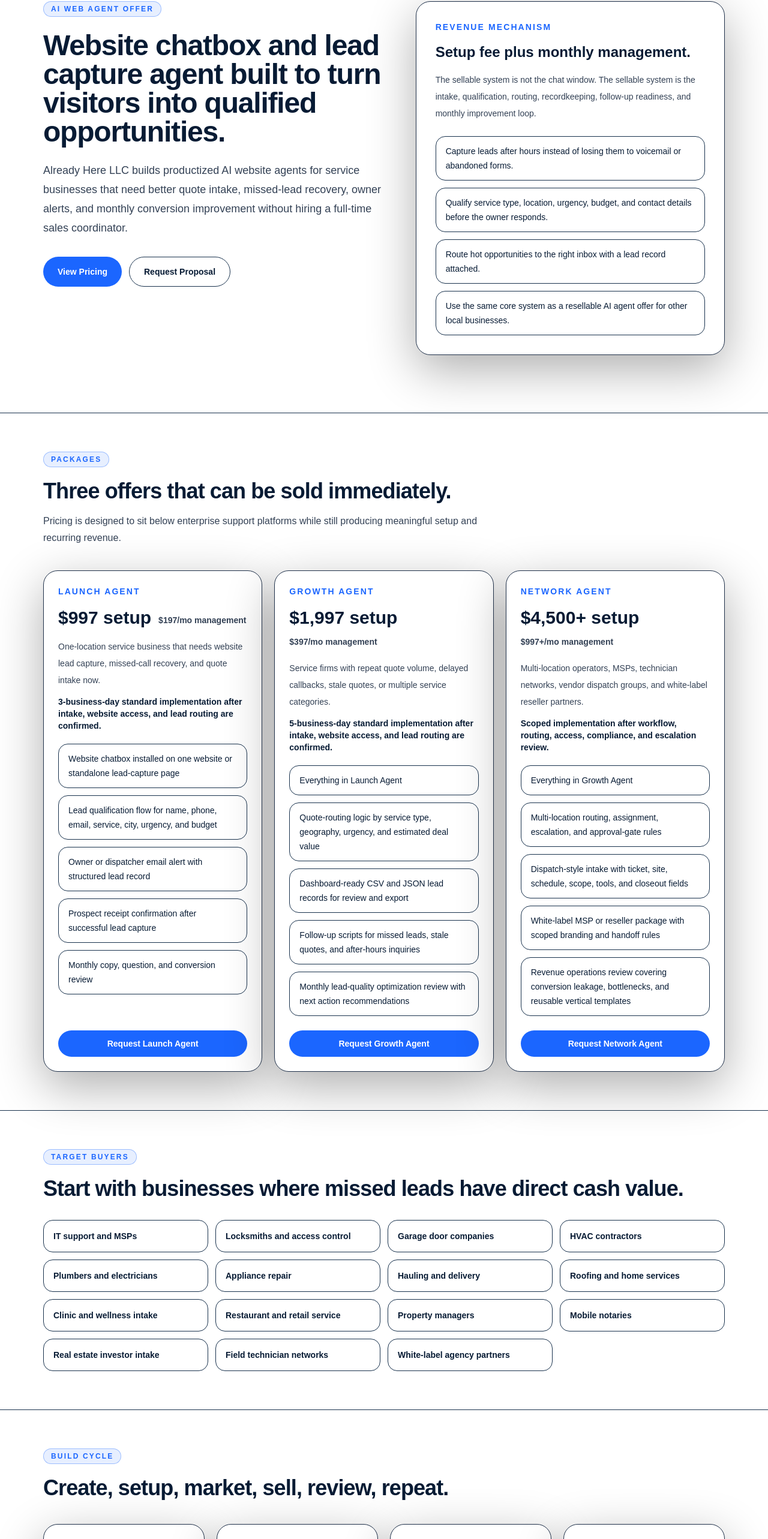
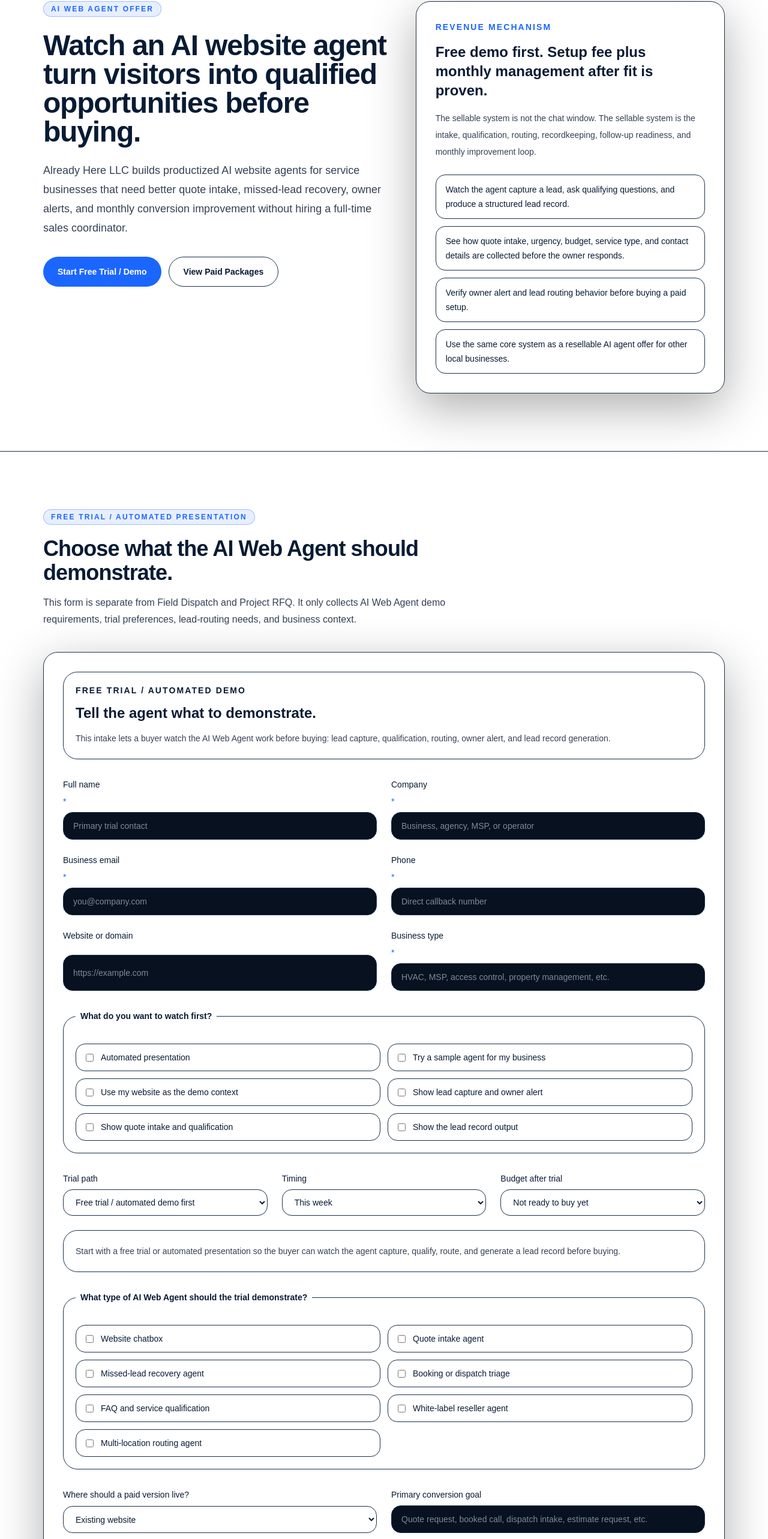
Before and after one commit to quantam101/already-here-llc, a Next.js app: page /ai-agent in a window 1280 px wide. Shown: the part 207-2773 px from the top of the page at 60% size. Built offline with nearby package versions, Linux system fonts and the light colour scheme; no server answers.

Commit message:
Embed free trial AI agent intake on AI agent page

```diff
--- a/app/ai-agent/page.tsx
+++ b/app/ai-agent/page.tsx
@@ -1,16 +1,17 @@
 import type { Metadata } from 'next';
 import Link from 'next/link';
+import { AiAgentLeadForm } from '@/components/AiAgentLeadForm';
 import { aiAgentIndustries, aiAgentPackages } from '@/lib/ai-agent-products';
 
 export const metadata: Metadata = {
   title: 'AI Website Chatbox and Lead Capture Agent Setup',
   description:
-    'Already Here LLC builds AI website chatboxes, lead capture agents, quote intake flows, and owner alert systems for service businesses that need more qualified opportunities.',
+    'Already Here LLC builds AI website chatboxes, lead capture agents, quote intake flows, owner alert systems, and free trial demos for service businesses that need more qualified opportunities.',
   alternates: { canonical: 'https://www.alreadyherellc.com/ai-agent' },
   openGraph: {
     title: 'AI Website Chatbox and Lead Capture Agent Setup | Already Here LLC',
     description:
-      'Productized AI website chatbox setup with lead qualification, quote intake, owner alerts, and monthly optimization.',
+      'AI website chatbox setup with lead qualification, quote intake, owner alerts, free trial demo intake, and monthly optimization.',
     url: 'https://www.alreadyherellc.com/ai-agent',
     siteName: 'Already Here LLC',
     type: 'website'
@@ -18,17 +19,17 @@ export const metadata: Metadata = {
 };
 
 const outcomes = [
-  'Capture leads after hours instead of losing them to voicemail or abandoned forms.',
-  'Qualify service type, location, urgency, budget, and contact details before the owner responds.',
-  'Route hot opportunities to the right inbox with a lead record attached.',
+  'Watch the agent capture a lead, ask qualifying questions, and produce a structured lead record.',
+  'See how quote intake, urgency, budget, service type, and contact details are collected before the owner responds.',
+  'Verify owner alert and lead routing behavior before buying a paid setup.',
   'Use the same core system as a resellable AI agent offer for other local businesses.'
 ];
 
 const workflow = [
-  { title: 'Intake', body: 'Collect business type, services, lead routing, offer details, operating area, and required approval rules.' },
-  { title: 'Build', body: 'Deploy the chatbox, lead capture flow, scoring logic, receipt confirmation, and owner alert path.' },
-  { title: 'Launch', body: 'Install the widget or page route, run smoke tests, and verify the lead record reaches the business owner.' },
-  { title: 'Optimize', body: 'Review lead quality, missed opportunities, objections, and conversion leakage each month.' }
+  { title: 'Demo intake', body: 'Collect business type, website, desired agent behavior, trial path, routing needs, and required demo questions.' },
+  { title: 'Presentation', body: 'Show how the agent captures visitors, qualifies the request, creates a lead record, and routes the opportunity.' },
+  { title: 'Trial review', body: 'Review the lead record, owner alert, buyer experience, and conversion path before committing to paid setup.' },
+  { title: 'Launch', body: 'Install the page, widget, or intake route after access, approvals, routing, and monthly management terms are confirmed.' }
 ];
 
 const faqs = [
@@ -46,7 +47,7 @@ const faqs = [
   },
   {
     question: 'What is the fastest path to revenue?',
-    answer: 'Start with Launch Agent for one business vertical, prove lead capture, then sell Growth Agent for routing, follow-up, and monthly optimization.'
+    answer: 'Start with the free demo, prove lead capture, then sell Launch Agent or Growth Agent with monthly optimization.'
   }
 ];
 
@@ -58,25 +59,25 @@ export default function AiAgentPage() {
           <div>
             <span className="eyebrow proof-label">AI Web Agent Offer</span>
             <h1 className="mt-6 max-w-4xl text-4xl font-semibold tracking-tight text-navy sm:text-5xl">
-              Website chatbox and lead capture agent built to turn visitors into qualified opportunities.
+              Watch an AI website agent turn visitors into qualified opportunities before buying.
             </h1>
             <p className="mt-6 max-w-3xl text-lg leading-8 text-slate-600">
               Already Here LLC builds productized AI website agents for service businesses that need better quote intake,
               missed-lead recovery, owner alerts, and monthly conversion improvement without hiring a full-time sales coordinator.
             </p>
             <div className="mt-8 flex flex-col gap-3 sm:flex-row">
-              <a href="#pricing" className="link-ring inline-flex items-center justify-center rounded-full bg-action px-6 py-3.5 text-sm font-semibold text-white transition hover:bg-navy">
-                View Pricing
+              <a href="#free-trial" className="link-ring inline-flex items-center justify-center rounded-full bg-action px-6 py-3.5 text-sm font-semibold text-white transition hover:bg-navy">
+                Start Free Trial / Demo
               </a>
-              <a href="#request" className="link-ring inline-flex items-center justify-center rounded-full border border-borderBrand px-6 py-3.5 text-sm font-semibold text-slate-700 transition hover:border-action hover:text-action">
-                Request Proposal
+              <a href="#pricing" className="link-ring inline-flex items-center justify-center rounded-full border border-borderBrand px-6 py-3.5 text-sm font-semibold text-slate-700 transition hover:border-action hover:text-action">
+                View Paid Packages
               </a>
             </div>
           </div>
 
           <div className="card p-8" data-proof-surface>
             <p className="grid-label proof-label">Revenue mechanism</p>
-            <h2 className="mt-4 text-2xl font-semibold text-navy">Setup fee plus monthly management.</h2>
+            <h2 className="mt-4 text-2xl font-semibold text-navy">Free demo first. Setup fee plus monthly management after fit is proven.</h2>
             <p className="mt-4 text-sm leading-7 text-slate-600">
               The sellable system is not the chat window. The sellable system is the intake, qualification, routing,
               recordkeeping, follow-up readiness, and monthly improvement loop.
@@ -92,9 +93,21 @@ export default function AiAgentPage() {
         </div>
       </section>
 
-      <section className="container-shell py-16" id="pricing">
-        <span className="eyebrow proof-label">Packages</span>
-        <h2 className="section-title mt-5">Three offers that can be sold immediately.</h2>
+      <section id="free-trial" className="container-shell py-16 lg:py-24">
+        <div className="mb-10 max-w-3xl">
+          <span className="eyebrow proof-label">Free trial / automated presentation</span>
+          <h2 className="section-title mt-5">Choose what the AI Web Agent should demonstrate.</h2>
+          <p className="section-copy proof-muted">
+            This form is separate from Field Dispatch and Project RFQ. It only collects AI Web Agent demo requirements, trial preferences, lead-routing needs, and business context.
+          </p>
+        </div>
+        <AiAgentLeadForm />
+      </section>
+
+      <section className="border-y border-borderBrand bg-white" id="pricing">
+        <div className="container-shell py-16">
+          <span className="eyebrow proof-label">Paid packages</span>
+          <h2 className="section-title mt-5">Three offers available after the trial/demo path.</h2>
           <p className="section-copy proof-muted">
             Pricing is designed to sit below enterprise support platforms while still producing meaningful setup and recurring revenue.
           </p>
@@ -115,11 +128,12 @@ export default function AiAgentPage() {
                     </li>
                   ))}
                 </ul>
-              <a href="#request" className="mt-6 inline-flex justify-center rounded-full bg-action px-5 py-3 text-sm font-semibold text-white">
-                Request {item.name}
+                <a href="#free-trial" className="mt-6 inline-flex justify-center rounded-full bg-action px-5 py-3 text-sm font-semibold text-white">
+                  Start with Demo
                 </a>
               </article>
             ))}
+          </div>
         </div>
       </section>
 
@@ -139,7 +153,7 @@ export default function AiAgentPage() {
 
       <section className="container-shell py-16">
         <span className="eyebrow proof-label">Build cycle</span>
-        <h2 className="section-title mt-5">Create, setup, market, sell, review, repeat.</h2>
+        <h2 className="section-title mt-5">Demo, prove, launch, review, repeat.</h2>
         <div className="mt-10 grid gap-5 md:grid-cols-4">
           {workflow.map((step) => (
             <div key={step.title} className="card p-6" data-proof-surface>
@@ -150,14 +164,13 @@ export default function AiAgentPage() {
         </div>
       </section>
 
-      <section id="request" className="border-y border-borderBrand bg-white">
+      <section className="border-y border-borderBrand bg-white">
         <div className="container-shell grid gap-10 py-16 lg:grid-cols-[0.9fr_1.1fr]">
           <div>
-            <span className="eyebrow proof-label">Request proposal</span>
-            <h2 className="section-title mt-5">Use the AI Web Agent button in the lower-right corner to submit the first lead.</h2>
+            <span className="eyebrow proof-label">Sales rule</span>
+            <h2 className="section-title mt-5">Do not sell abstract AI. Demonstrate the working revenue path.</h2>
             <p className="section-copy proof-muted">
-              The widget on this site is the working product demo. It qualifies the buyer, scores the opportunity, sends the lead record,
-              and returns a lead ID when delivery is configured.
+              The buyer should be able to watch the agent capture a prospect, ask useful questions, route the lead, and create a usable record.
             </p>
             <div className="mt-8 flex flex-col gap-3 sm:flex-row">
               <Link href="/rfq" className="link-ring inline-flex justify-center rounded-full border border-borderBrand px-6 py-3 text-sm font-semibold text-slate-700">
@@ -169,10 +182,7 @@ export default function AiAgentPage() {
             </div>
           </div>
           <div className="card p-6" data-proof-surface>
-            <h3 className="text-2xl font-semibold text-navy">Sales rule</h3>
-            <p className="mt-4 text-sm leading-7 text-slate-600">
-              Do not sell abstract AI. Sell fewer missed calls, faster quote response, cleaner lead routing, and a visible owner alert every time a prospect asks for service.
-            </p>
+            <h3 className="text-2xl font-semibold text-navy">Buyer proof</h3>
             <div className="mt-6 grid gap-3">
               {faqs.map((faq) => (
                 <div key={faq.question} className="rounded-2xl border border-borderBrand bg-white p-4" data-proof-border>
```
Lines whose indentation alone changed are shown as unchanged.
